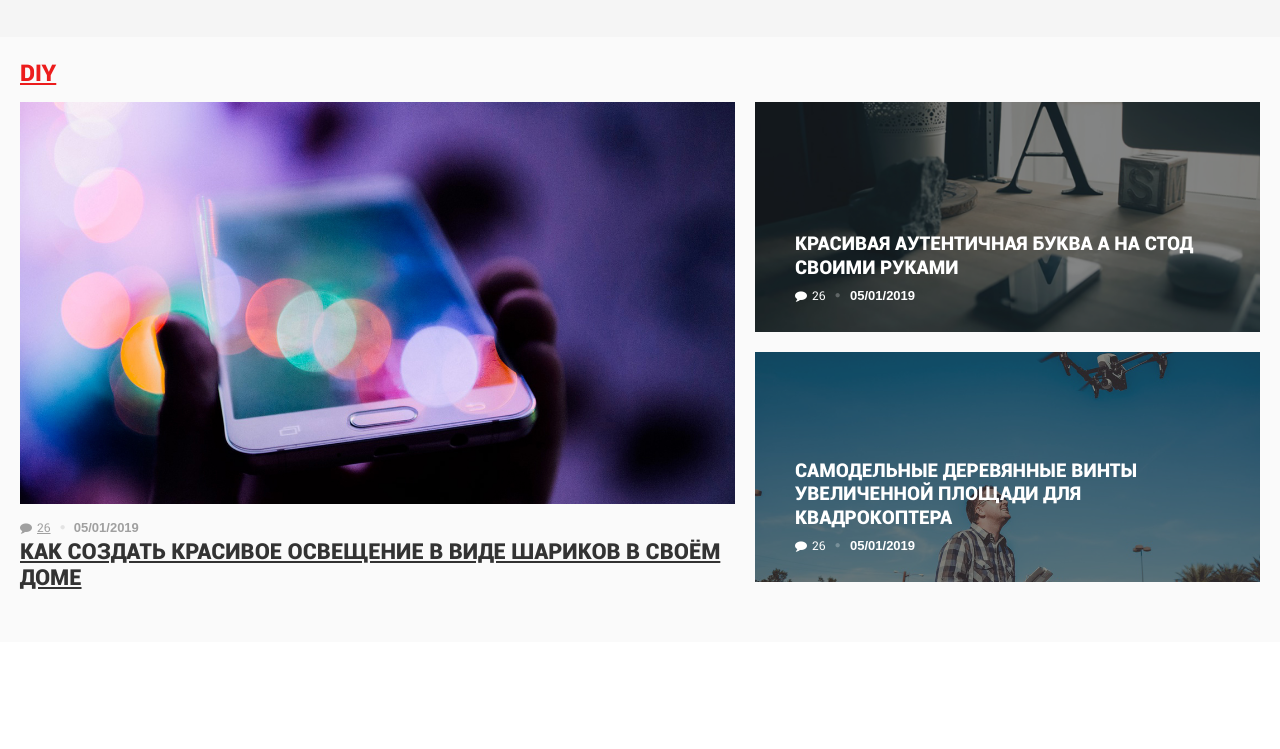
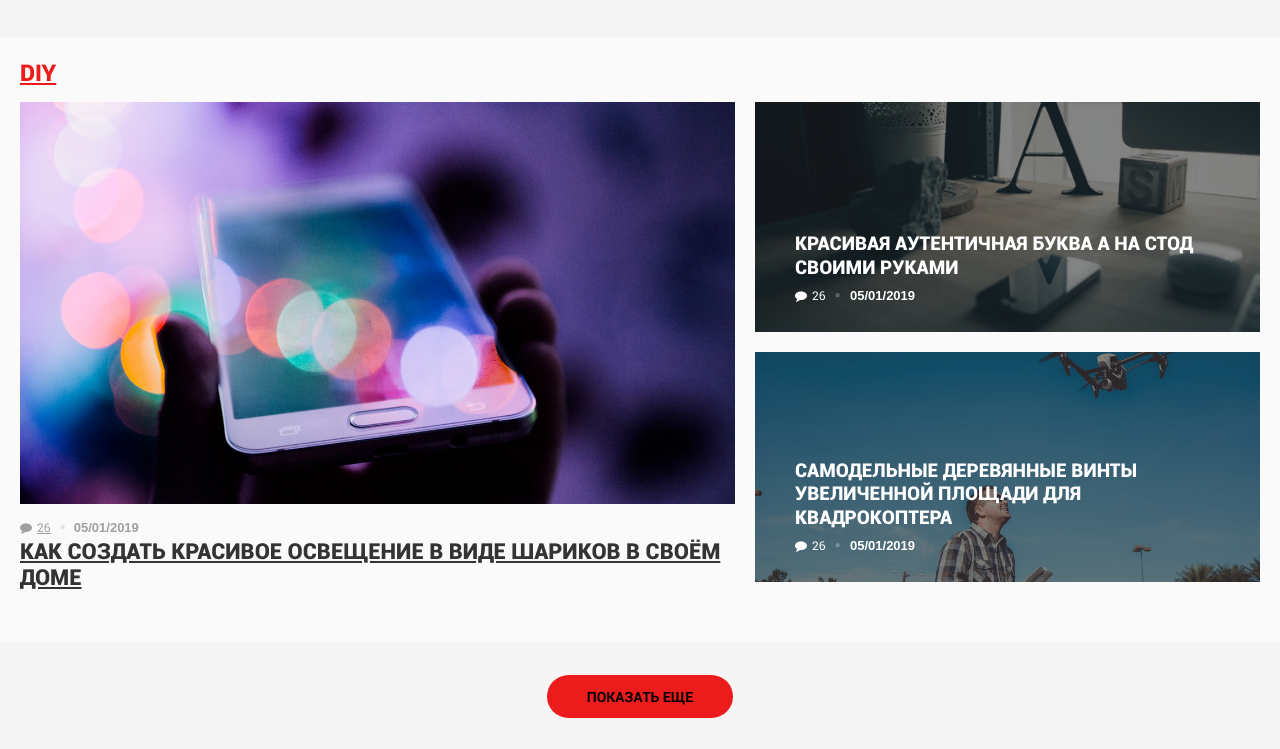
Before and after one commit to pangengit/intechup, a website: page app/index.html in a window 1280 px wide. Shown: the part 2689-3438 px from the top of the page. Before the commit the page ends 3331 px from the top, so only its background shows below. Drawn offline with Linux system fonts and the light colour scheme.

Commit message:
Добавил кнопку (Показать еще)

```diff
--- a/app/index.html
+++ b/app/index.html
@@ -479,11 +479,13 @@
             </div>
         </div>
 
+      </div>
+    </div>
+  </section>
 
-
-
-
-      </div>
+  <section class="s_more text-center">
+    <div class="container">
+      <a href="#" class="button">Показать еще</a>
     </div>
   </section>
 
--- a/app/sass/main.sass
+++ b/app/sass/main.sass
@@ -455,6 +455,34 @@ section
     &-content
       padding: 40px 40px 25px
 
+.button
+  display: inline-bloc
+  border: none
+  color: #000000
+  text-decoration: none
+  background-color: $accent
+  padding: 12px 40px
+  font-size: 14px
+  text-transform: uppercase
+  font-weight: 600
+  border-radius: 10em
+  text-align: center
+  position: relative
+  outline: none
+  cursor: pointer
+  transition: background-color .1s ease
+  &:hover, &:focus
+    text-decoration: none
+    color: #ffffff
+  &:hover
+    background-color: lighten($accent, 5%)
+  &:active
+    background-color: darken($accent, 5%)
+
+.s_more
+  padding: $gutter*2 0
+  background-color: #f5f5f5
+
 
 
 
```
Also changed, not shown: app/css/main.min.css.
